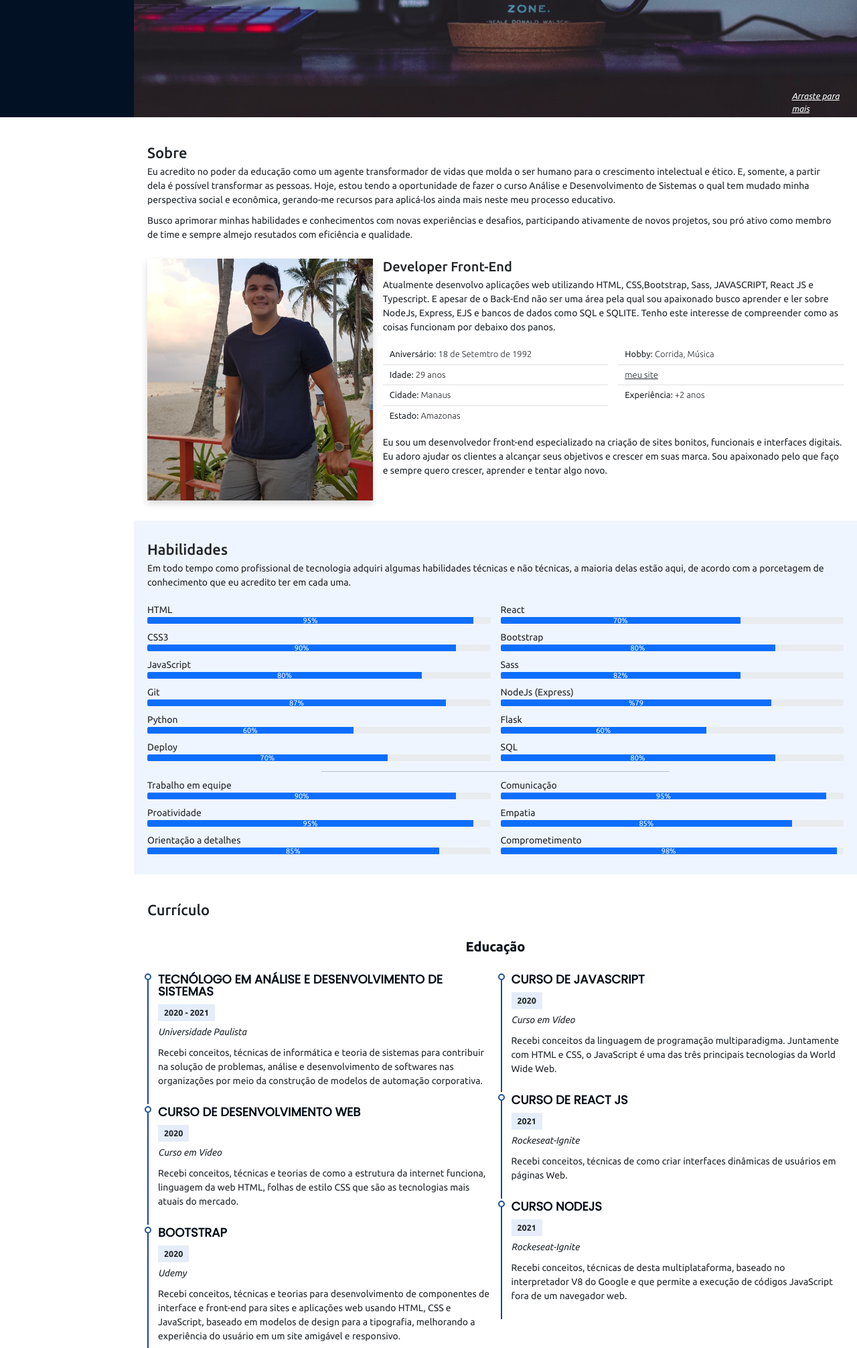
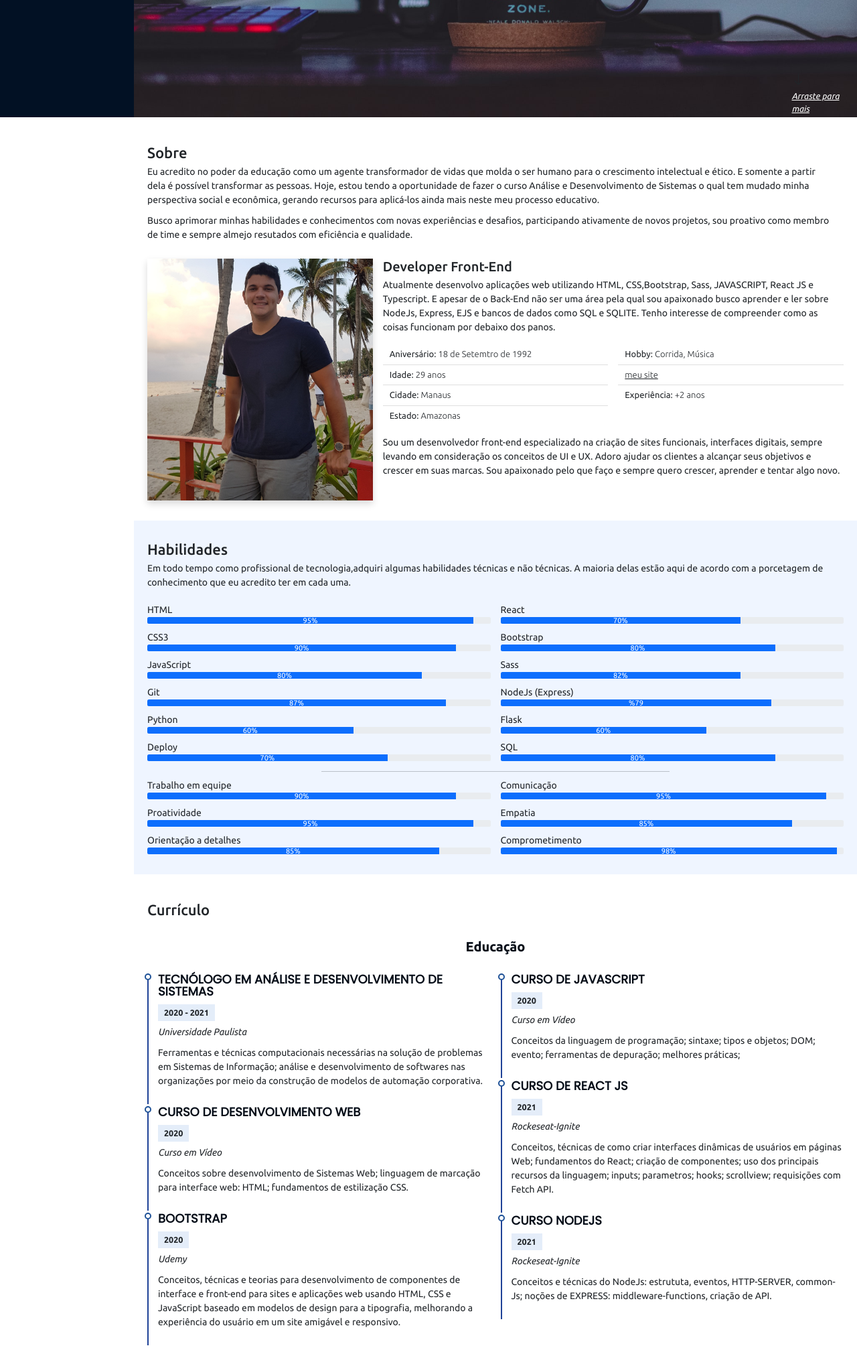
Before and after one commit to samaelmelo/portfolio.dev, a Flask app: page / in a window 1280 px wide. Shown: the part 625-2637 px from the top of the page at 67% size. Run offline with Flask 2, Linux system fonts and the light colour scheme; some libraries are stand-ins or nearby versions.

Commit message:
update text

```diff
--- a/templates/index.html
+++ b/templates/index.html
@@ -90,10 +90,10 @@
                 <div class="row w-100">
                         <div class="col-md-12" data-anime="down">
                                 <h2 class='pt-3'>Sobre</h2>
-                                <p>Eu acredito no poder da educação como um agente transformador de vidas que molda o ser humano para o crescimento intelectual e ético. E, somente, a partir dela é possível transformar as pessoas. Hoje, estou tendo a oportunidade de fazer o curso Análise e Desenvolvimento de Sistemas o qual tem mudado minha perspectiva social e econômica, gerando-me recursos para aplicá-los ainda mais neste meu processo educativo.
+                                <p>Eu acredito no poder da educação como um agente transformador de vidas que molda o ser humano para o crescimento intelectual e ético. E somente a partir dela é possível transformar as pessoas. Hoje, estou tendo a oportunidade de fazer o curso Análise e Desenvolvimento de Sistemas o qual tem mudado minha perspectiva social e econômica, gerando recursos para aplicá-los ainda mais neste meu processo educativo.
                                 </p>
                                 <p>
-                                    Busco aprimorar minhas habilidades e conhecimentos com novas experiências e desafios, participando ativamente de novos projetos, sou pró ativo como membro de time e sempre almejo resutados com eficiência e qualidade.
+                                    Busco aprimorar minhas habilidades e conhecimentos com novas experiências e desafios, participando ativamente de novos projetos, sou proativo como membro de time e sempre almejo resutados com eficiência e qualidade.
 
                                 </p>
                         </div>
@@ -105,7 +105,7 @@
                         </div>
                         <div class="col-md-8" data-anime="right">
                             <h3>Developer Front-End</h3>
-                            <p>Atualmente desenvolvo aplicações web utilizando HTML, CSS,Bootstrap, Sass, JAVASCRIPT, React JS e Typescript. E apesar de o Back-End não ser uma área pela qual sou apaixonado busco aprender e ler sobre NodeJs, Express, EJS e bancos de dados como SQL e SQLITE. Tenho este interesse de compreender como as coisas funcionam por debaixo dos panos.</p>
+                            <p>Atualmente desenvolvo aplicações web utilizando HTML, CSS,Bootstrap, Sass, JAVASCRIPT, React JS e Typescript. E apesar de o Back-End não ser uma área pela qual sou apaixonado busco aprender e ler sobre NodeJs, Express, EJS e bancos de dados como SQL e SQLITE. Tenho interesse de compreender como as coisas funcionam por debaixo dos panos.</p>
 
                             <div class="row mt-4 mb-4">
                                     <div class="col-md-6">
@@ -147,7 +147,7 @@
                                     </div>
                             </div>
 
-                            <p>Eu sou um desenvolvedor front-end especializado na criação de sites bonitos, funcionais e interfaces digitais. Eu adoro ajudar os clientes a alcançar seus objetivos e crescer em suas marca. Sou apaixonado pelo que faço e sempre quero crescer, aprender e tentar algo novo.  </p>
+                            <p>Sou um desenvolvedor front-end especializado na criação de sites funcionais, interfaces digitais, sempre levando em consideração os conceitos de UI e UX. Adoro ajudar os clientes a alcançar seus objetivos e crescer em suas marcas. Sou apaixonado pelo que faço e sempre quero crescer, aprender e tentar algo novo.  </p>
                         </div>
                 </div>
         </section>
@@ -155,7 +155,7 @@
         <section class='mt-5 section-bg' id='habilidades'>
                 <div class="container pb-5 padding-inline" >
                         <h2 class="pt-5" data-anime="left">Habilidades</h2>
-                        <p data-anime="left">Em todo tempo como profissional de tecnologia adquiri algumas habilidades técnicas e não técnicas, a maioria delas estão aqui, de acordo com a porcetagem de conhecimento que eu acredito ter em cada uma.</p>
+                        <p data-anime="left">Em todo tempo como profissional de tecnologia,adquiri algumas habilidades técnicas e não técnicas. A maioria delas estão aqui de acordo com a porcetagem de conhecimento que eu acredito ter em cada uma.</p>
 
                         <div class="row">
                                 <div class="col-md-6">
@@ -277,19 +277,19 @@
                                     <h4>Tecnólogo em Análise e Desenvolvimento de Sistemas</h4>
                                     <h5>2020 - 2021</h5>
                                     <p><em>Universidade Paulista</em></p>
-                                    <p>Recebi conceitos, técnicas de informática e teoria de sistemas para contribuir na solução de problemas, análise e desenvolvimento de softwares nas organizações por meio da construção de modelos de automação corporativa.</p>
+                                    <p>Ferramentas e técnicas computacionais necessárias na solução de problemas em Sistemas de Informação; análise e desenvolvimento de softwares nas organizações por meio da construção de modelos de automação corporativa.</p>
                                 </div>
                                 <div class="cv-item mb-2" data-anime="up">
                                     <h4>Curso de desenvolvimento Web</h4>
                                     <h5>2020</h5>
-                                    <p><em>Curso em Video</em></p>
-                                    <p>Recebi conceitos, técnicas e teorias de como a estrutura da internet funciona, linguagem da web HTML, folhas de estilo CSS que são as tecnologias mais atuais do mercado.</p>
+                                    <p><em>Curso em Vídeo</em></p>
+                                    <p>Conceitos sobre desenvolvimento de Sistemas Web; linguagem de marcação para interface web: HTML; fundamentos de estilização CSS.</p>
                                 </div>
                                 <div class="cv-item mb-2" data-anime="up">
                                     <h4>Bootstrap</h4>
                                     <h5>2020</h5>
                                     <p><em>Udemy</em></p>
-                                    <p>Recebi conceitos, técnicas e teorias para desenvolvimento de componentes de interface e front-end para sites e aplicações web usando HTML, CSS e JavaScript, baseado em modelos de design para a tipografia, melhorando a experiência do usuário em um site amigável e responsivo.</p>
+                                    <p>Conceitos, técnicas e teorias para desenvolvimento de componentes de interface e front-end para sites e aplicações web usando HTML, CSS e JavaScript baseado em modelos de design para a tipografia, melhorando a experiência do usuário em um site amigável e responsivo.</p>
                                 </div>
                             </div>
                             <div class="col-md-6" >
@@ -297,19 +297,19 @@
                                     <h4>Curso de Javascript</h4>
                                     <h5>2020</h5>
                                     <p><em>Curso em Vídeo</em></p>
-                                    <p>Recebi conceitos da linguagem de programação multiparadigma. Juntamente com HTML e CSS, o JavaScript é uma das três principais tecnologias da World Wide Web. </p>
+                                    <p>Conceitos da linguagem de programação; sintaxe; tipos e objetos; DOM; evento; ferramentas de depuração; melhores práticas;  </p>
                                 </div>
                                 <div class="cv-item mb-2" data-anime="up">
                                     <h4>Curso de React JS</h4>
                                     <h5>2021</h5>
                                     <p><em>Rockeseat-Ignite</em></p>
-                                    <p>Recebi conceitos, técnicas de como criar interfaces dinâmicas de usuários em páginas Web.</p>
+                                    <p>Conceitos, técnicas de como criar interfaces dinâmicas de usuários em páginas Web; fundamentos do React; criação de componentes; uso dos principais recursos da linguagem; inputs; parametros; hooks; scrollview; requisições com Fetch API.  </p>
                                 </div>
                                 <div class="cv-item mb-2" data-anime="up">
                                     <h4>Curso NodeJs</h4>
                                     <h5>2021</h5>
                                     <p><em>Rockeseat-Ignite</em></p>
-                                    <p>Recebi conceitos, técnicas de desta multiplataforma, baseado no interpretador V8 do Google e que permite a execução de códigos JavaScript fora de um navegador web.</p>
+                                    <p>Conceitos e técnicas do NodeJs: estrututa, eventos, HTTP-SERVER, common-Js; noções de EXPRESS: middleware-functions, criação de API.</p>
                                 </div>
 
 
```
